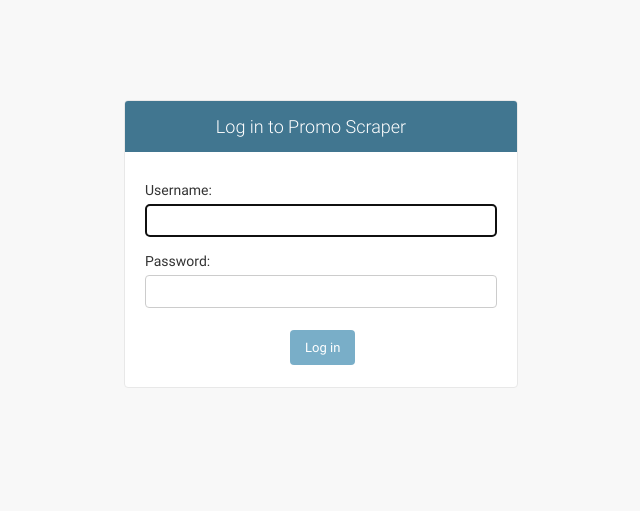
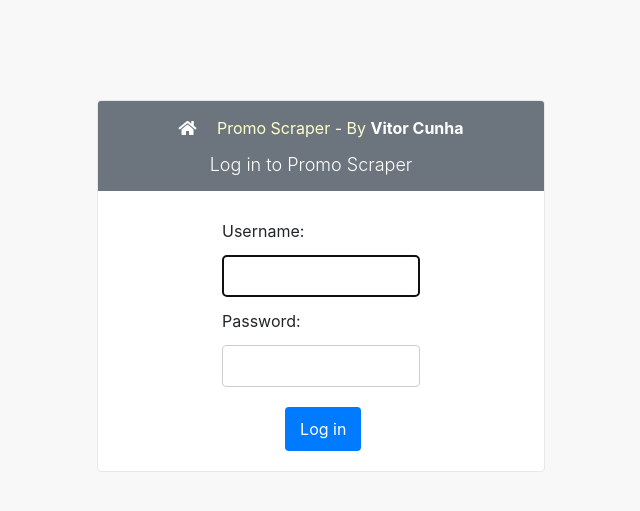
Before and after one commit to vitorrcunhaa/promo_scraper, a Django app: page /accounts/login/ in a window 1280 px wide. Shown: the top 511 px of the page, without its empty margins (319-959 px from the left). Run offline with Django 3.2, Linux system fonts and the light colour scheme; some libraries are stand-ins or nearby versions.

Commit message:
Add home and logout buttons

```diff
--- a/templates/base.html
+++ b/templates/base.html
@@ -6,6 +6,7 @@
 	{% load static %}
 	<link rel="stylesheet" type="text/css" href="{% block stylesheet %}{% static "admin/css/base.css" %}{% endblock %}">
 	<link href="{% static "css/bootstrap.min.css" %}" rel="stylesheet">
+	<link href="{% static "vendor/fontawesome-free/css/all.css" %}" rel="stylesheet">
 	<script src="{% static 'vendor/jquery/jquery.min.js' %}"></script>
 	<script src="{% static 'vendor/bootstrap/js/bootstrap.bundle.min.js' %}"></script>
 	{% block extrastyle %}{% endblock %}
@@ -33,7 +34,7 @@
 		<!-- Header -->
 		<div id="header">
 			<div id="branding">
-				Promo Scraper - By <a href="https://vitorcunha.me/"><strong>Vitor Cunha</strong></a>
+				<a href="{% url 'home' %}"><i class="fas fa-home" style="color: white;"> &nbsp; &nbsp;</i> </a>Promo Scraper - By <a href="https://vitorcunha.me/"><strong>Vitor Cunha</strong></a>
 				{% block branding %}{% endblock %}
 			</div>
 			{% block usertools %}
--- a/templates/base_site.html
+++ b/templates/base_site.html
@@ -1,9 +1,8 @@
-{% extends "admin/base.html" %}
+{% extends "base.html" %}
 
-{% block title %}Promo Scraper by Vitor Cunha{{ title }}{% endblock %}
 
 {% block branding %}
-	<h1 id="site-name" style="color: white;">Log in to Promo Scraper</h1>
+	<h1 id="site-name" style="color: white; text-align: center; padding-top: 5%;">Log in to Promo Scraper</h1>
 {% endblock %}
 
 {% block nav-global %}{% endblock %}
--- a/templates/core/index.html
+++ b/templates/core/index.html
@@ -33,7 +33,8 @@
 
 		<form id="form" action="{% url 'index' %}" method="post">
 			{% csrf_token %}
-
+			<a href="{% url 'home' %}" style="padding-left: 5%;" title="Go Home"><i class="fas fa-home" style="color: #5a6268;"></i> </a>
+			<a href="{% url 'logout' %}" style="float: right; padding-right: 5%;" title="Logout"><i class="fas fa-sign-out-alt" style="color: #5a6268;"></i> </a><br><br>
 			<h2 class="text-center" style="margin-bottom:25px;">Promo Scraper - By <a href="https://vitorcunha.me">Vitor
 				Cunha</a></h2>
 
```
